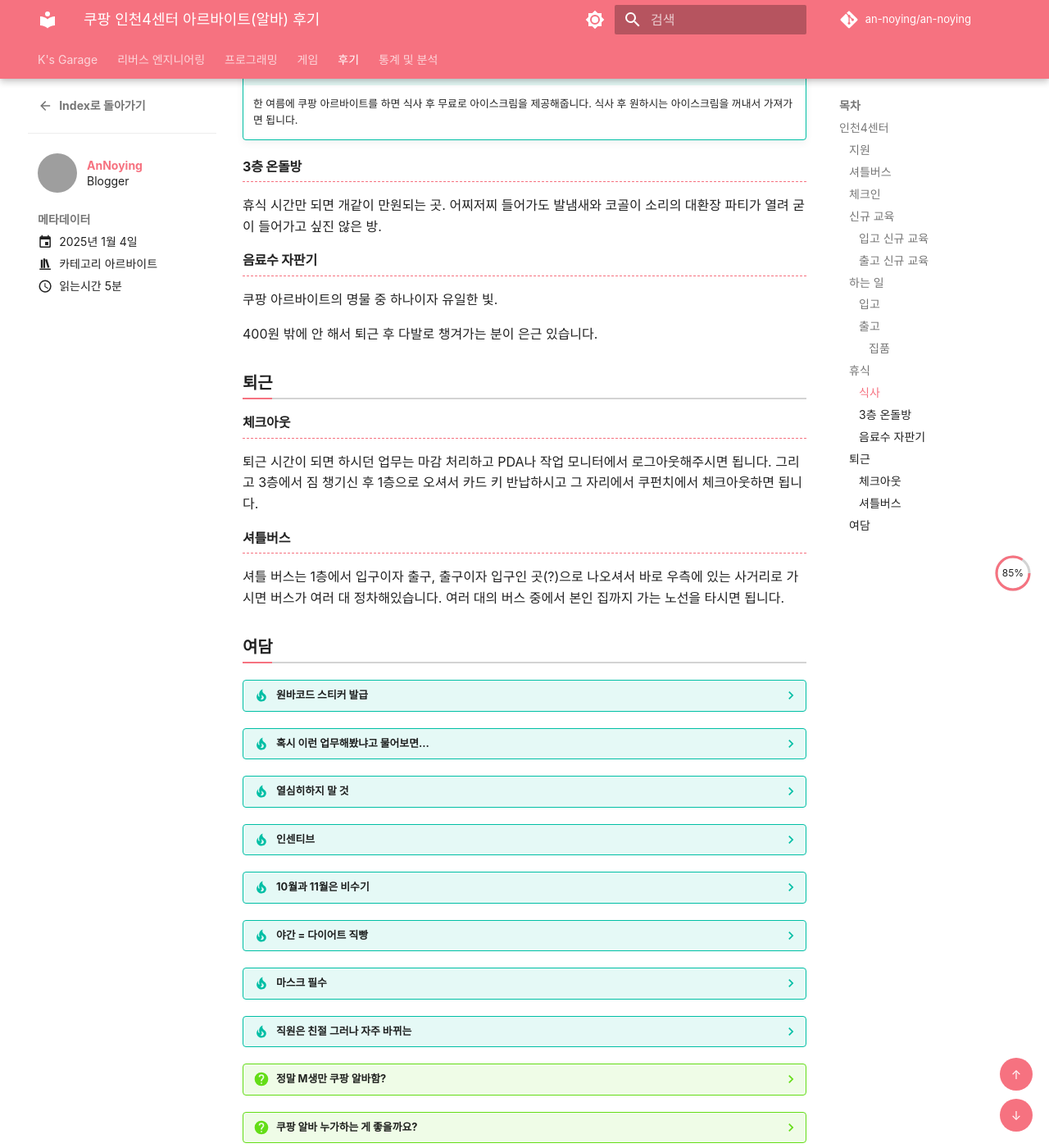
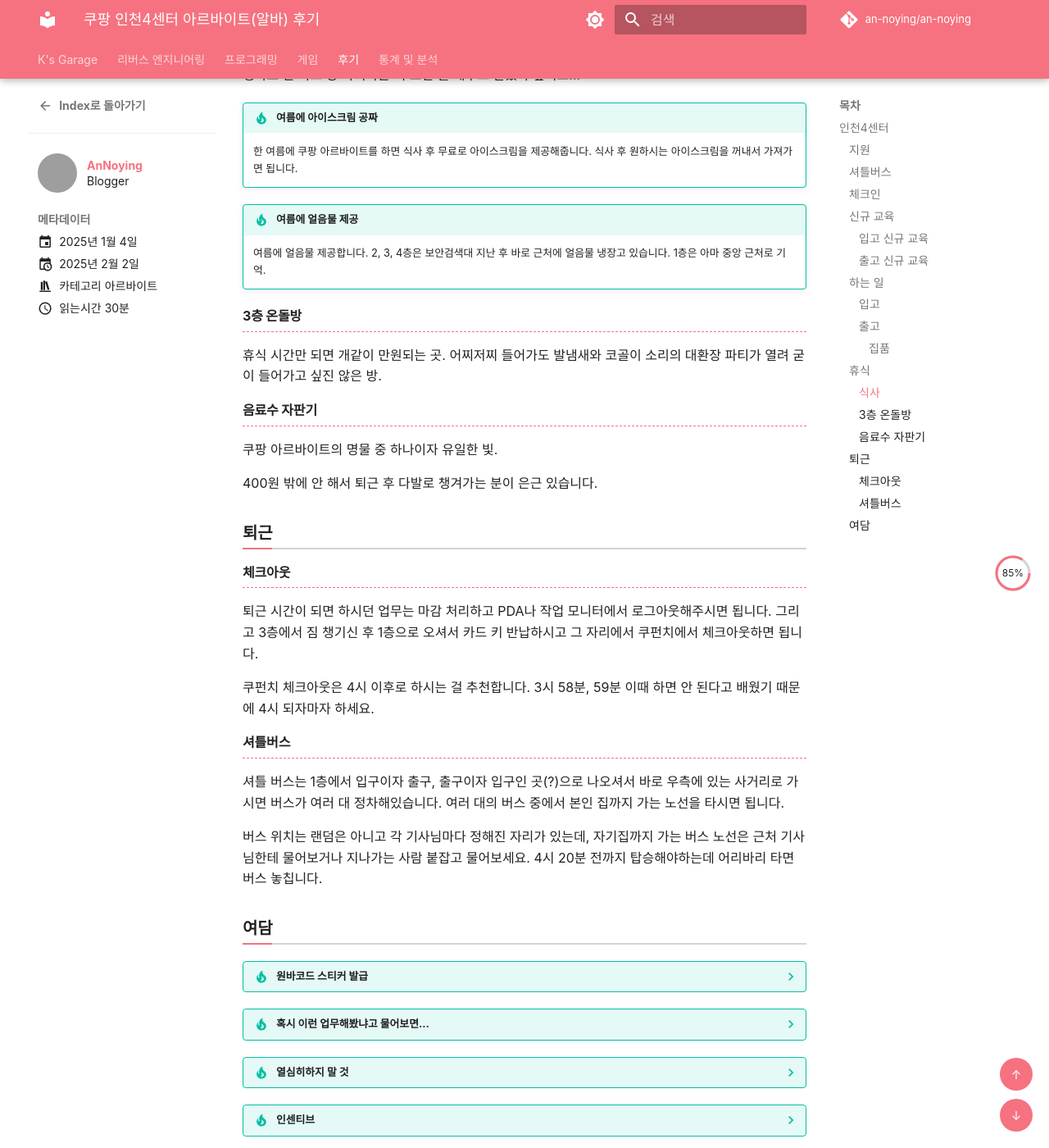
Before and after one commit to AN-NOYING/an-noying.github.io, an MkDocs documentation site: the page built from docs/review/posts/arbeit/coupang_arbeit.md, in a window 1280 px wide and 1400 px high, scrolled down 3206 px. Shown: the whole window at 82% size. Built offline with MkDocs 1.6.1 and Material for MkDocs 9.7.7, drawn with Linux system fonts in a browser that asks for light colours; emoji names are drawn with the system emoji font; some web fonts are replaced; comment, search, counter and statistics services are not loaded; grey boxes are pictures that could not be loaded.

Commit message:
Update
- 게시글 갱신

```diff
--- a/docs/review/posts/arbeit/coupang_arbeit.md
+++ b/docs/review/posts/arbeit/coupang_arbeit.md
@@ -4,8 +4,10 @@ authors:
   - annoying
 categories:
     - 아르바이트
-date: 2025-01-04T00:00:00
-readtime: 5
+date:
+  created: 2025-01-04T00:00:00
+  updated: 2025-02-02T00:00:00
+readtime: 30
 tags:
   - 쿠팡
   - 아르바이트
@@ -94,9 +96,9 @@ L자 카트에 토트 박스 3개 적재하고 선반 아무 곳이나 찾아가
     이게 계약직 직원분이 자주 바뀌어서 갖다주는 방식에도 차이가 있는데요, 되도록이면 카트에 물건 담으실 때 튀어나오지 않게 담으시고 유리병으로 된 제품을 담는다면 토트 박스에 넣거나 박스 그대로 적재해서 넘겨주세요. 한 가지라도 안 지키면 오바 좀 해서 극대노하는 분이 좀 있습니다.
 
 ??? quote "1층"
-    1층은 집품 업무가 아닌 포장과 소팅, 레일 적재 업무를 합니다. 1층 걸리면 꿀이기도 하지만 시간이 정말 안가는 곳이기도 합니다. 같은 업무를 같은 자리에서 계속 하기 때문에 그렇습니다. 몸은 덜 힘들지만 정신적으로 힘들어지는 그런 곳...?
+    1층은 집품 업무가 아닌 포장과 소팅, 레일 적재(기프트라 불렀었음) 그리고 이동 업무를 합니다. 1층 걸리면 꿀이기도 하지만 시간이 정말 안가는 곳이기도 합니다. 같은 업무를 같은 자리에서 계속 하기 때문에 그렇습니다. 몸은 덜 힘들지만 정신적으로 힘들어지는 그런 곳...?
 
-    포장은 싱글과 멀티로 나뉘는데 멀티는 안 해봐서 이 둘의 차이점은 뭔지 잘 모르겠습니다. 포장 업무는 간단한데... 물건이 담긴 카트를 내 자리로 가져온 후 토트 박스를 스캔하고 카트와 토트 박스에 있는 물건을 박스에 포장하고 운송장을 붙인 후 레일에 실으면 됩니다. 정말 간단합니다. 박스 포장하고 넘기는 거예요. 아주 가끔 무의식적으로 하다보면 운송장 스캔해야 하는데 못찍고 넘기는 경우도 있어요 ㅋㅋㅋㅋㅋ
+    포장은 싱글과 멀티로 나뉩니다. 싱글 포장 업무는 간단한데... 물건이 담긴 카트를 내 자리로 가져온 후 토트 박스를 스캔하고 카트와 토트 박스에 있는 물건을 박스에 포장하고 운송장을 붙인 후 레일에 실으면 됩니다. 정말 간단합니다. 박스 포장하고 넘기는 거예요. 아주 가끔 무의식적으로 하다보면 운송장 스캔해야 하는데 못찍고 넘기는 경우도 있어요 ㅋㅋㅋㅋㅋ
 
     포장할 때 가끔 존나 큰 상자에 존나 작은 물건 담을 때 있습니다. 쿠팡에서 물건 시키면 가끔 왜이리 보내지 했는데 이유가 있습니다. 박스가 정말 없거나 있는데 가지러가기 귀찮거나입니다. 작업 모니터에 왜 그런 박스 선택했냐 나오는데 그냥 추천 박스 없음 찍으면 되거든요.
 
@@ -106,14 +108,20 @@ L자 카트에 토트 박스 3개 적재하고 선반 아무 곳이나 찾아가
 
     참고로 1층은 대부분 여성만 보냅니다. 남성도 보내는데 9:1에서 8:2로 비율이 확실히 차이납니다. 이유가 궁금해서 물어봤는데 여성분이 일하는 게 더 빨라서라고 합니다. 포장은 확실히 여성분이 남성보다 유의미한 차이는 아니지만 조금 빠르긴 했습니다.
 
+    멀티 포장은 단어 그대로 여러 개(멀티)의 물건을 하나의 박스에 담고 포장하는 겁니다. 싱글 포장 업무랑 하는 건 같은데 한 박스에 여러 개의 물건을 담는 차이만 있습니다. 작업대에서 멀티로 설정한 후에 모니터에 뜨는 추천 셀로 이동해서 물건 가져온 후 박스에 담아서 레일에 올리면 됩니다. 생각보다 큰 박스(16호 이상) 자주 사용합니다.
+
     소팅은 소팅봇이라고 부르는 로봇 대가리 위에 물건을 적재하는 일입니다. 직원분이 카트를 끌고 물건이 담긴 카트를 끌고 오시는 데 카트에 담긴 PB(비닐포장)를 로봇 위에 올리기만 하면 되는 단순한 일입니다. 근데 많은 분들이 기피합니다. 하는 일은 진짜 존나 간단하지만 시간이 진짜진짜 안 가거든요. 업무종료 시간 때까지 하라고 하면 정말 정신 나갑니다.
 
-    레일 적재는 말 그대로 레일에 물건을 올리는 일인데요 미니 상하차라고 생각하시면 됩니다. 바구니에 비닐 포장된 제품을 올려서 레일에 올리기만 하면 끝입니다. 이 작업 생각보다 꿀인게 일단 PDA나 PC로 로그인을 하지 않다보니 누가 빨리빨리 하라고 경고도 안 합니다. 그래서 마감 시간 5분 전이 되면 슬금슬금 도망가는 거 가능합니다.
+    레일 적재(기프트)는 말 그대로 레일에 물건을 올리는 일인데요 미니 상하차라고 생각하시면 됩니다. 바구니에 비닐 포장된 제품을 올려서 레일에 올리기만 하면 끝입니다. 이 작업 생각보다 꿀인게 일단 PDA나 PC로 로그인을 하지 않다보니 누가 빨리빨리 하라고 경고도 안 합니다. 그래서 마감 시간 5분 전이 되면 슬금슬금 도망가는 거 가능합니다.
+
+    이동은 저도 몇 번 안 해본건데 PB(비닐) 포장되서 오는 제품을 존나 큰 바퀴 달린 카트에 담아서 소팅 업무를 하고 있는 곳에 가져다주는 일입니다. 이거 사람이 3명 이상 뽑혀서 같이 하는 거면 좀 덜 힘든데 그 미만으로 뽑혀서 하면 존나 바쁘고 힘듭니다. 진짜;; 이거 걸리면 걍 뒤졌다 생각하세요. 바퀴 고장난 카트 때문에 잘 안 끌리기도 하고 카트에 발가락 끼이는 경우도 있고... 게다가 아지매들 포장 속도는 왜 그리 빠른지 마감 때까지 물량 ㅈㄴ 쏟아지기 때문에 쉴 시간이 없어요.
 
 ??? tip "긴급"
     집품 업무하다 보면 PDA에 이번 건은 긴급건이라는 경고 창이 나타납니다. 말 그대로 긴급하게 토트 박스에 물건을 담아달라는 뜻이니 평소보다 빠른 걸음으로 물건을 담고 레일에 올리면 됩니다.
 
     이거 빨리 안 하고 밍기적 거리면 방송으로 원바코드(본인 전화번호 뒷자리) 부르면서 빨리 마감하라거나 중앙으로 오라고 합니다.
+
+    배치커버 기능을 이용하면 언제까지 마감해야 하는 지 시간 뜨기 때문에 확인도 해보세요.
 
 ??? tip "4층에서 가끔 3단 카트"
     4층에선 2단 카트(초록색)를 주로 이용하는데(지금은 바뀐 걸로 앎) 가끔 토트 박스를 넘치게 담아야하는 경우가 생깁니다. 이때 3단 카트(하얀색)를 사용합니다.
@@ -130,6 +138,9 @@ L자 카트에 토트 박스 3개 적재하고 선반 아무 곳이나 찾아가
 ??? tip "물건 할당 관리자가 해줌"
     보통 PDA에 뜨는 집품 목록은 자동으로 할당되는데 가끔 관리자가 임의변경하는 경우 있습니다. 신규 때 교육 받을 때 들었는데 직접 본인이 가볍고 쉬운 물건으로 뜨도록 설정할 수 있다고 했으니 되도록이면 미움받지 않도록 합시다. 왜이리 무거운 것만 나오지? 싶으면 의심해보십쇼... :sunglasses:
 
+??? tip "문제보고"
+    아직까지 문제 보고를 한 적은 없는데... 현재는 방식이 바뀐 걸로 알고 있습니다. 과거에는 관리자나 계약직분께 찾아가면 알아서 해결해주셨는데 지금은 본인이 PDA로 직접 해야합니다. 긴가민가하면 그냥 관리자한테 찾아가서 물어보세요. 왜 모르냐고 꼽줄 수도 있는데 걍 오랜 만에 와서 바뀐 줄 몰랐다도르 하시면 됩니다.
+
 ### 휴식
 식사 60분과 휴식 10분, 총 70분의 휴식 시간을 줍니다. 여름에는 휴식 10분을 일하는 시간 중간에 포함하기도 합니다.
 
@@ -140,6 +151,9 @@ L자 카트에 토트 박스 3개 적재하고 선반 아무 곳이나 찾아가
 
 !!! tip "여름에 아이스크림 공짜"
     한 여름에 쿠팡 아르바이트를 하면 식사 후 무료로 아이스크림을 제공해줍니다. 식사 후 원하시는 아이스크림을 꺼내서 가져가면 됩니다.
+
+!!! tip "여름에 얼음물 제공"
+    여름에 얼음물 제공합니다. 2, 3, 4층은 보안검색대 지난 후 바로 근처에 얼음물 냉장고 있습니다. 1층은 아마 중앙 근처로 기억.
 
 #### 3층 온돌방
 휴식 시간만 되면 개같이 만원되는 곳. 어찌저찌 들어가도 발냄새와 코골이 소리의 대환장 파티가 열려 굳이 들어가고 싶진 않은 방.
@@ -153,8 +167,12 @@ L자 카트에 토트 박스 3개 적재하고 선반 아무 곳이나 찾아가
 #### 체크아웃
 퇴근 시간이 되면 하시던 업무는 마감 처리하고 PDA나 작업 모니터에서 로그아웃해주시면 됩니다. 그리고 3층에서 짐 챙기신 후 1층으로 오셔서 카드 키 반납하시고 그 자리에서 쿠펀치에서 체크아웃하면 됩니다.
 
+쿠펀치 체크아웃은 4시 이후로 하시는 걸 추천합니다. 3시 58분, 59분 이때 하면 안 된다고 배웠기 때문에 4시 되자마자 하세요.
+
 #### 셔틀버스
 셔틀 버스는 1층에서 입구이자 출구, 출구이자 입구인 곳(?)으로 나오셔서 바로 우측에 있는 사거리로 가시면 버스가 여러 대 정차해있습니다. 여러 대의 버스 중에서 본인 집까지 가는 노선을 타시면 됩니다.
+
+버스 위치는 랜덤은 아니고 각 기사님마다 정해진 자리가 있는데, 자기집까지 가는 버스 노선은 근처 기사님한테 물어보거나 지나가는 사람 붙잡고 물어보세요. 4시 20분 전까지 탑승해야하는데 어리바리 타면 버스 놓칩니다.
 
 ### 여담
 ??? tip "원바코드 스티커 발급"
@@ -191,6 +209,9 @@ L자 카트에 토트 박스 3개 적재하고 선반 아무 곳이나 찾아가
 
     가끔 오래 본 직원분이 안 보일 때 있는데 다른 층으로 이동됐거나 그만두는 경우가 많은 것 같습니다. 뭔가 실제 친분은 없지만 내적 친분감이 사라지는 느낌. 특히 유독 친절하고 잘 알려주시는 분은 이런 게 더 심해지는 ㅜㅜ
 
+??? tip "1층 걸리면 짐도 그냥 1층에"
+    1층으로 배정 받으셨으면 가져오신 짐도 걍 1층에 두세요. 보통 3층에 있는 사물함을 사용하기 때문에 1층의 캐비넷을 사용 못하는데요... 1층 복도에 보면 정수기 물통 두는 곳이 있습니다. 거기에 그냥 자기 짐 쑤셔 넣거나 1층 휴게실 의자나 캐비넷 위에 올려두세요. 뭐.. 누가 가져갈 수도 있다는 단점이 있지만 퇴근할 때 누구보다 빠르게 할 수 있습니다.
+
 ??? question "정말 M생만 쿠팡 알바함?"
     아니요... 백수, 대학생, 직장인 등 정말 다양하게 많습니다. M생 백수라면 이런 알바도 안 하겠죠?
 
```
